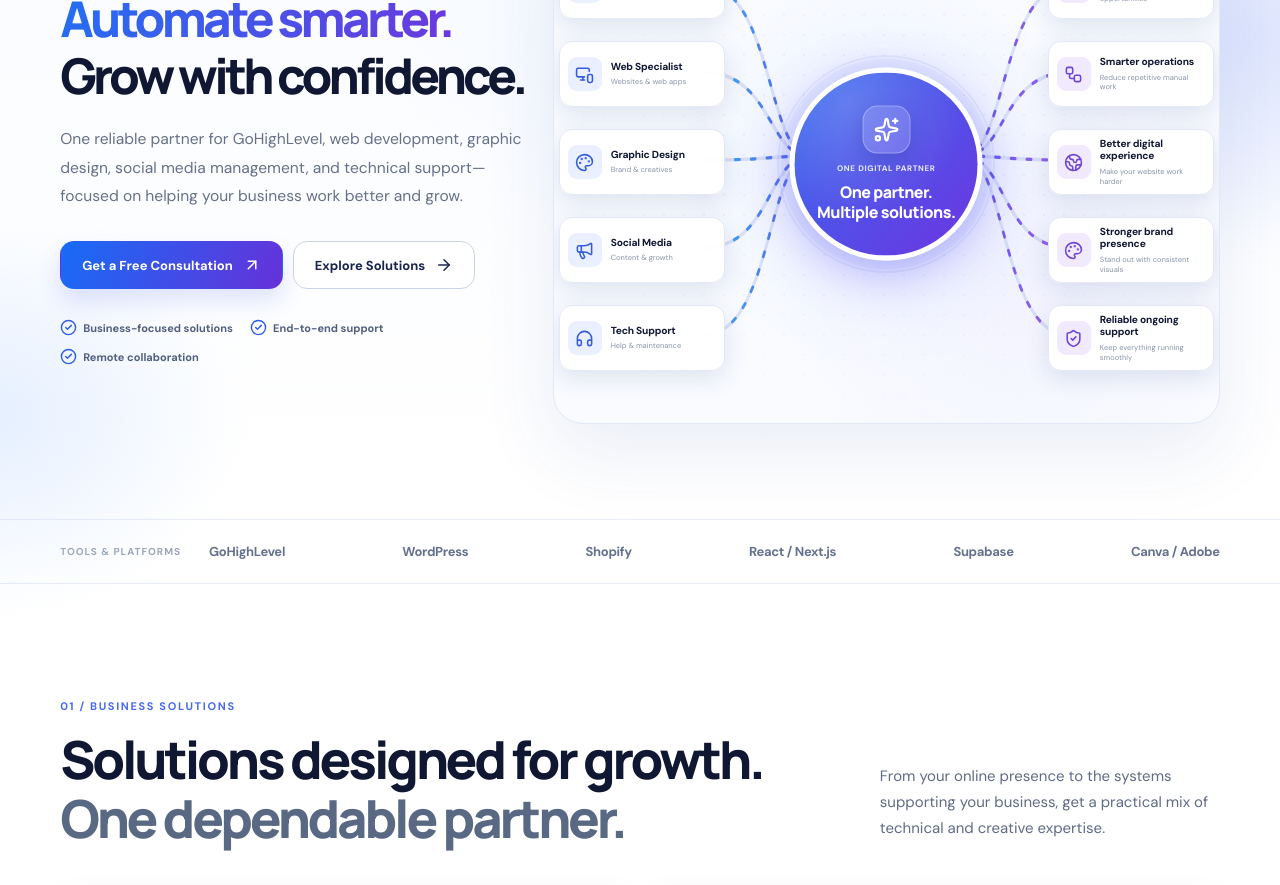
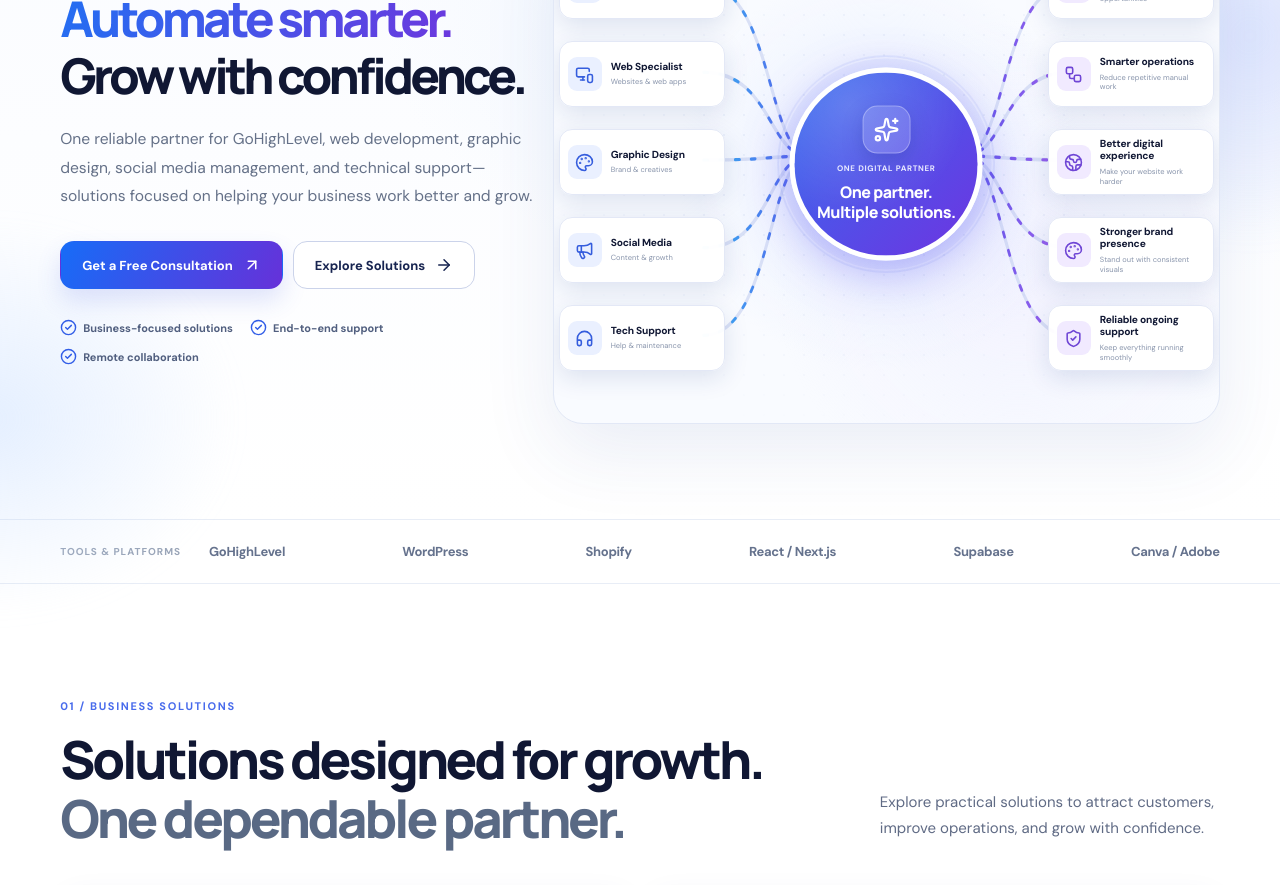
Before and after one commit to SilentProdigy/anthony-portolio, a React (Vite) app: page / in a window 1280 px wide. Shown: the part 320-1205 px from the top of the page. Built offline with nearby package versions, Linux system fonts and the light colour scheme.

Commit message:
copy: align homepage messaging around business solutions and growth

```diff
--- a/src/App.tsx
+++ b/src/App.tsx
@@ -49,7 +49,7 @@ const projects = [
 ];
 
 const faqs = [
-  { question: 'Can I hire you for a single service?', answer: 'Yes. You can request one specific service or combine services depending on your goals. We can define a clear scope before starting.' },
+  { question: 'Can I hire you for a single solution?', answer: 'Yes. You can request one solution or combine capabilities depending on your goals. We can define a clear scope before starting.' },
   { question: 'Do you work with existing websites or GHL accounts?', answer: 'Yes. I can review your existing setup to identify improvements, troubleshoot issues, and plan development or maintenance work. Access and scope are agreed upon first.' },
   { question: 'Can you handle design and development together?', answer: 'Yes. I work across visual design and implementation, so projects can include both the user experience and the technical build.' },
   { question: 'What do projects typically cost?', answer: 'Pricing depends on complexity, deliverables, integrations, and the level of ongoing support. Share your requirements and I can propose a suitable scope.' },
@@ -143,7 +143,7 @@ function FlowDiagram({ paused }: { paused: boolean }) {
         </div>
       </div>
       <div className="flow-mobile">
-        <div className="flow-mobile-label">FIVE CONNECTED SERVICES</div>
+        <div className="flow-mobile-label">FIVE CONNECTED SOLUTIONS</div>
         <div className="mobile-service-list">
           {services.map((service) => {
             const Icon = service.icon;
@@ -276,7 +276,7 @@ export default function App() {
             <div className="hero-copy">
               <span className="eyebrow"><Sparkles size={15} aria-hidden="true" /> YOUR DIGITAL GROWTH PARTNER</span>
               <h1>Build better websites. <span>Automate smarter.</span> Grow with confidence.</h1>
-              <p>One reliable partner for GoHighLevel, web development, graphic design, social media management, and technical support—focused on helping your business work better and grow.</p>
+              <p>One reliable partner for GoHighLevel, web development, graphic design, social media management, and technical support—solutions focused on helping your business work better and grow.</p>
               <div className="hero-actions">
                 <a className="button button-primary" href="#contact">Get a Free Consultation <ArrowUpRight size={18} aria-hidden="true" /></a>
                 <a className="button button-outline" href="#solutions">Explore Solutions <ArrowRight size={18} aria-hidden="true" /></a>
@@ -303,7 +303,7 @@ export default function App() {
 
         <section className="section services-section" id="solutions">
           <div className="container">
-            <div className="section-head reveal"><div><span className="section-kicker">01 / BUSINESS SOLUTIONS</span><h2>Solutions designed for growth.<br /><span>One dependable partner.</span></h2></div><p>From your online presence to the systems supporting your business, get a practical mix of technical and creative expertise.</p></div>
+            <div className="section-head reveal"><div><span className="section-kicker">01 / BUSINESS SOLUTIONS</span><h2>Solutions designed for growth.<br /><span>One dependable partner.</span></h2></div><p>Explore practical solutions to attract customers, improve operations, and grow with confidence.</p></div>
             <div className="service-grid">
               {services.map((service) => {
                 const Icon = service.icon;
```
